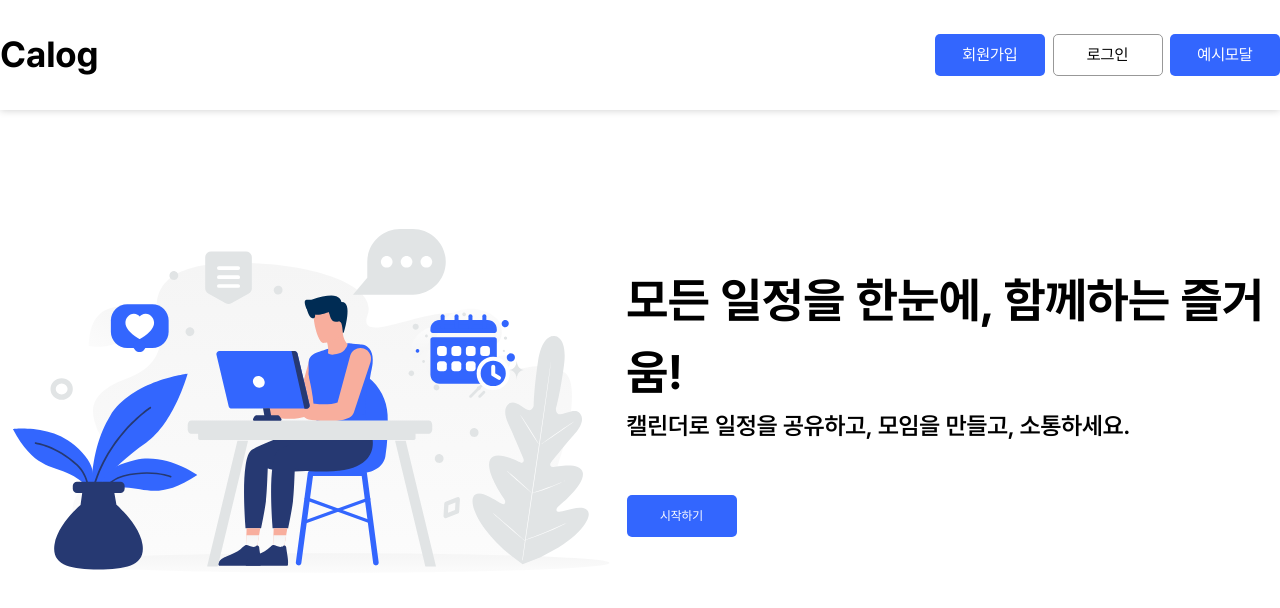
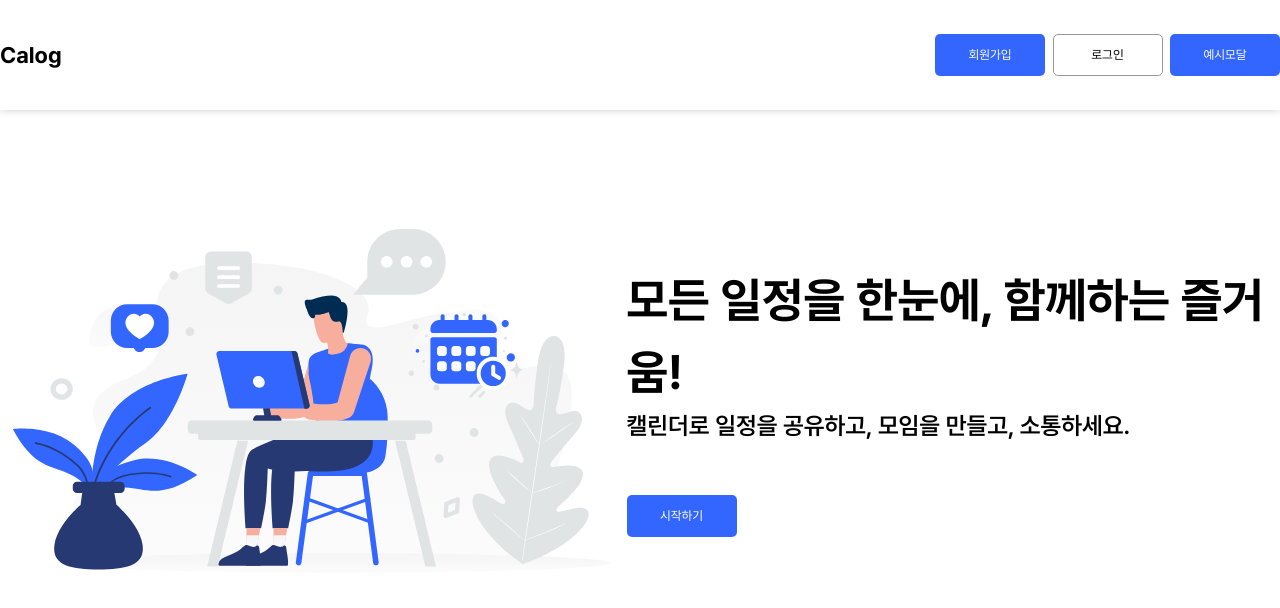
Before and after one commit to calog-project/calog-ui, a Next.js app: page / in a window 1280 px wide. Shown: the top 608 px of the page. Built offline with nearby package versions, Linux system fonts and the light colour scheme.

Commit message:
💄 Design: 랜딩페이지 헤더 버튼 텍스트 크기 변경

```diff
--- a/src/components/domains/landing/header/Header.tsx
+++ b/src/components/domains/landing/header/Header.tsx
@@ -15,16 +15,16 @@
   return (
     <header className="fixed top-0 right-0 left-0 bg-white shadow-custom py-2 z-50">
       <div className="relative flex items-center h-[100px] m-0 mx-auto max-w-[1400px] justify-between">
-        <Link href="/" className="text-[36px] font-bold">
+        <Link href="/" className="text-4xl font-bold">
           Calog
         </Link>
 
         <div className="flex gap-3">
           {/* 버튼 공통컴포넌트 만든 후 적용 */}
-          <Button buttonSize="normal" bgColor="filled" className="w-[110px] h-[42px] bg-blue-33">
+          <Button buttonSize="normal" bgColor="filled" className="w-[110px] h-[42px] bg-blue-33 text-xl">
             회원가입
           </Button>
-          <Button buttonSize="normal" bgColor="ghost" className="w-[110px] h-[42px]">
+          <Button buttonSize="normal" bgColor="ghost" className="w-[110px] h-[42px] text-xl">
             로그인
           </Button>
 
@@ -33,7 +33,7 @@
           <Button
             buttonSize="normal"
             bgColor="filled"
-            className="w-[110px] h-[42px] bg-blue-33"
+            className="w-[110px] h-[42px] bg-blue-33 text-xl"
             onClick={exampleModalOpen}>
             예시모달
           </Button>
```
